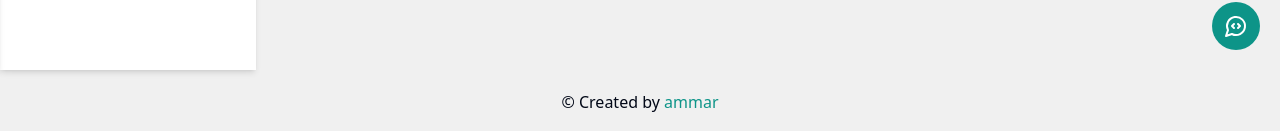
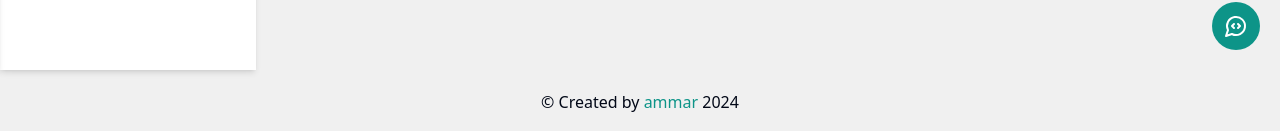
Before and after one commit to ahmadammarm/webcademy, a Next.js app: page / in a window 1280 px wide. Shown: the part 730-861 px from the top of the page. Built offline with nearby package versions, Linux system fonts and the light colour scheme.

Commit message:
update footer

```diff
--- a/app/components/Footer.jsx
+++ b/app/components/Footer.jsx
@@ -4,7 +4,7 @@ function Footer() {
   return (
     <div>
         <div className="p-5 text-center">
-            <p>© Created by <a href="https://ahmadammar.vercel.app" target="blank" className="text-primary">ammar</a></p>
+            <p>© Created by <a href="https://ahmadammar.vercel.app" target="blank" className="text-primary">ammar</a> 2024</p>
         </div>
     </div>
   )
```
